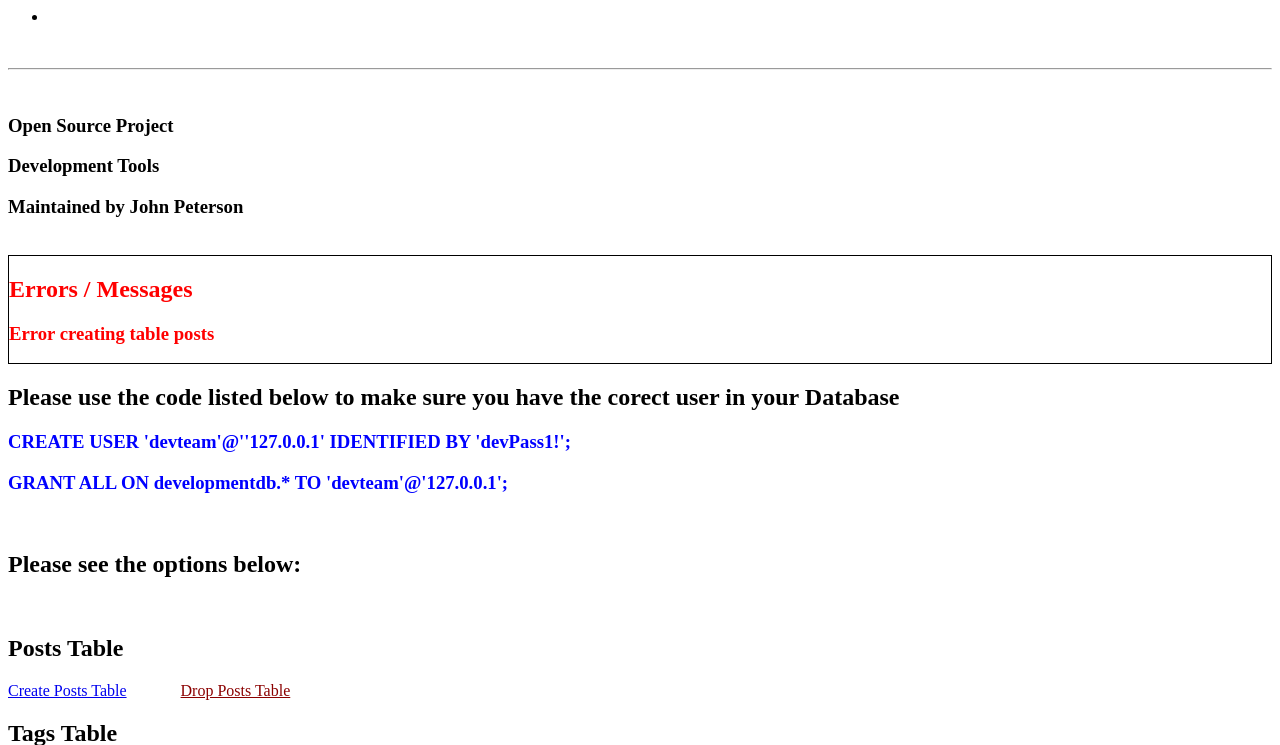
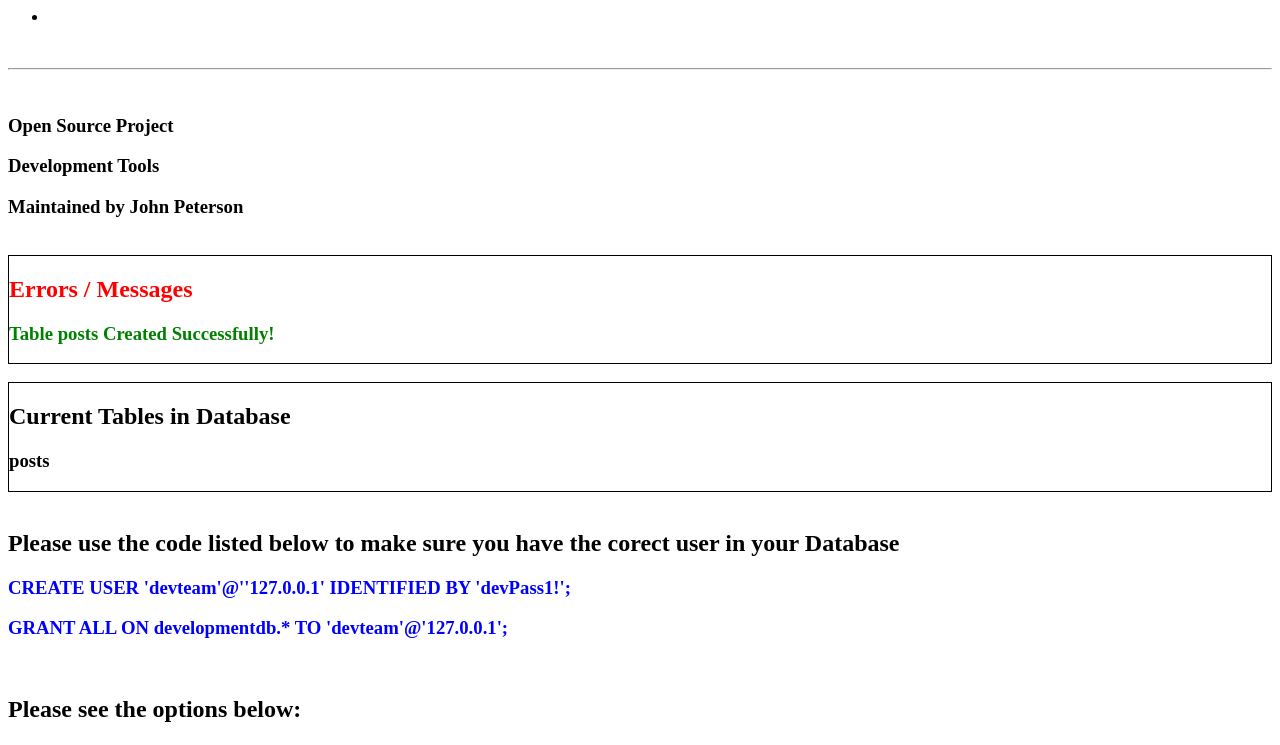
Before and after one commit to RussellMoore1987/open-source-project, a PHP site: page /dev_tools.php?createtable=posts in a window 1280 px wide. Shown: the top 745 px of the page. Run offline with PHP 8.4, Linux system fonts and the light colour scheme.

Commit message:
Improved table database feedback. Debugged the table creation and dropping for the first three tables.

```diff
--- a/temp_resources/dev_tools.php
+++ b/temp_resources/dev_tools.php
@@ -9,11 +9,18 @@ $successMessage = false;
     if(isset($_GET['createtable'])) {
         if ($_GET['createtable'] == 'posts') {
             $successMessage = $Database->createPostsTable();
+        } elseif ($_GET['createtable'] == 'tags') {
+            $successMessage = $Database->createTagsTable();
+        } elseif ($_GET['createtable'] == 'labels') {
+            $successMessage = $Database->createLabelsTable();
         }
     } elseif(isset($_GET['droptable'])) {
         $tableToDrop = $_GET['droptable'];
         $successMessage = $Database->dropTable($tableToDrop);
     }
+
+    // Get the database tables
+    $tables_array = $Database->show_all_tables();
 ?>
 
 <div class="update-notes">
@@ -45,7 +52,18 @@ $successMessage = false;
     }
     ?>
 </div>
-
+<br>
+<div style="color: black; border: 1px solid black;">
+    <h2>Current Tables in Database</h2>
+    <?php
+        if(!empty($tables_array)) {
+            foreach($tables_array as $table) {
+                echo "<h3>" . $table . "</h3>";
+            }
+        }
+    ?>
+</div>
+<br>
 <h2>Please use the code listed below to make sure you have the corect user in your Database</h2>
 <h3 style="color: blue;">CREATE USER 'devteam'@''127.0.0.1' IDENTIFIED BY 'devPass1!';</h3>
 <h3 style="color: blue;">GRANT ALL ON developmentdb.* TO 'devteam'@'127.0.0.1';</h3>
--- a/temp_resources/dev_tools_database.class.php
+++ b/temp_resources/dev_tools_database.class.php
@@ -56,6 +56,22 @@ class Database {
         }
     }
 
+    // Function to show all tables
+    public function show_all_tables() {
+        $sql = "SHOW tables";
+        $result = $this->dbConnection->query($sql);
+        if ($result !== FALSE) {
+            $tableList = [];
+            while($row = $result->fetch_array()) {
+                array_push($tableList, $row[0]);
+            }
+            return $tableList;
+        } else {
+            array_push($this->errors_array, $this->dbConnection->error);
+            return false;
+        }
+    }
+
     // Function to create the database name
     private function create_database_name() {
         $sql = "CREATE DATABASE developmentdb";
@@ -80,8 +96,8 @@ class Database {
 
     // TABLE CREATION FUNCTIONS
     public function createPostsTable() {
-        $sql = "CREATE TABLE posts IF NOT EXISTS ( ";
-        $sql .= "id INT(10) UNSIGNED NOT NULL AUTO INCREMENT PRIMARY KEY, ";
+        $sql = "CREATE TABLE IF NOT EXISTS posts ( ";
+        $sql .= "id INT(10) UNSIGNED NOT NULL AUTO_INCREMENT PRIMARY KEY, ";
         $sql .= "author INT(10) UNSIGNED NOT NULL DEFAULT 0, ";
         $sql .= "comments INT(10) UNSIGNED NOT NULL DEFAULT 0, ";
         $sql .= "content TEXT NOT NULL, ";
@@ -95,42 +111,42 @@ class Database {
         if ($this->dbConnection->query($sql) === TRUE) {
             return "Table posts Created Successfully!";
         } else {
-            array_push($this->errors_array, "Error creating table posts");
+            array_push($this->errors_array, $this->dbConnection->error);
             return false;
         }
     }
 
     public function createTagsTable() {
-        $sql = "CREATE TABLE tags IF NOT EXISTS ";
-        $sql .= "id INT(10) UNSIGNED NOT NULL AUTO INCREMENT PRIMARY KEY, ";
+        $sql = "CREATE TABLE IF NOT EXISTS tags ( ";
+        $sql .= "id INT(10) UNSIGNED NOT NULL AUTO_INCREMENT PRIMARY KEY, ";
         $sql .= "title VARCHAR(50) NOT NULL, ";
-        $sql .= "note VARCHAR(255) DEFAULT NULL";
+        $sql .= "note VARCHAR(255) DEFAULT NULL )";
 
         if ($this->dbConnection->query($sql) === TRUE) {
             return "Table tags Created Successfully";
         } else {
-            array_push($this->errors_array, "Error creating table tags");
+            array_push($this->errors_array, $this->dbConnection->error);
             return false;
         }
     }
 
     public function createLabelsTable() {
-        $sql = "CREATE TABLE labels IF NOT EXISTS ";
-        $sql .= "id INT(10) UNSIGNED NOT NULL AUTO INCREMENT PRIMARY KEY, ";
+        $sql = "CREATE TABLE IF NOT EXISTS labels ( ";
+        $sql .= "id INT(10) UNSIGNED NOT NULL AUTO_INCREMENT PRIMARY KEY, ";
         $sql .= "title VARCHAR(50) NOT NULL, ";
-        $sql .= "note VARCHAR(255) DEFAULT NULL";
+        $sql .= "note VARCHAR(255) DEFAULT NULL )";
 
         if ($this->dbConnection->query($sql) === TRUE) {
             return "Table labels Created Successfully";
         } else {
-            array_push($this->errors_array, "Error creating table labels");
+            array_push($this->errors_array, $this->dbConnection->error);
             return false;
         }
     }
 
     // TABLE DROP FUNCTION
     public function dropTable($tablename) {
-        $sql = "DROP TABLE " . $tablename . " IF EXISTS";
+        $sql = "DROP TABLE IF EXISTS " . $tablename;
 
         if ($this->dbConnection->query($sql) === TRUE) {
             return "Table " . $tablename . " Dropped Successfully!";
--- a/temp_resources/testing_queries.sql
+++ b/temp_resources/testing_queries.sql
@@ -1 +1,3 @@
-GRANT ALL ON developmentdb.* TO 'devteam'@'127.0.0.1';
+USE developmentdb;
+
+SHOW tables;
```
